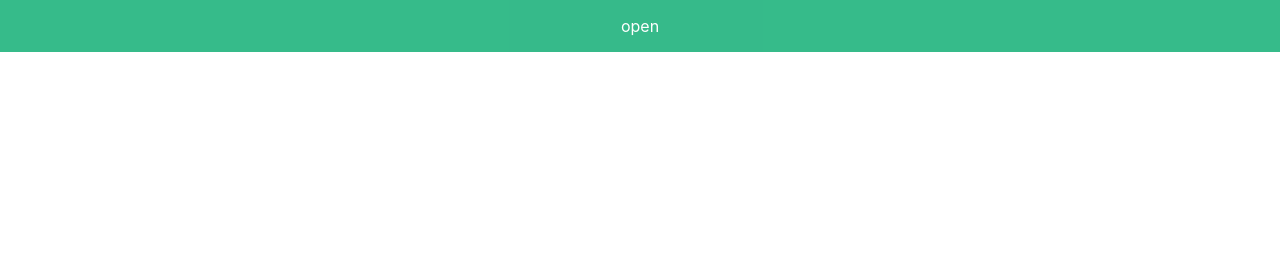
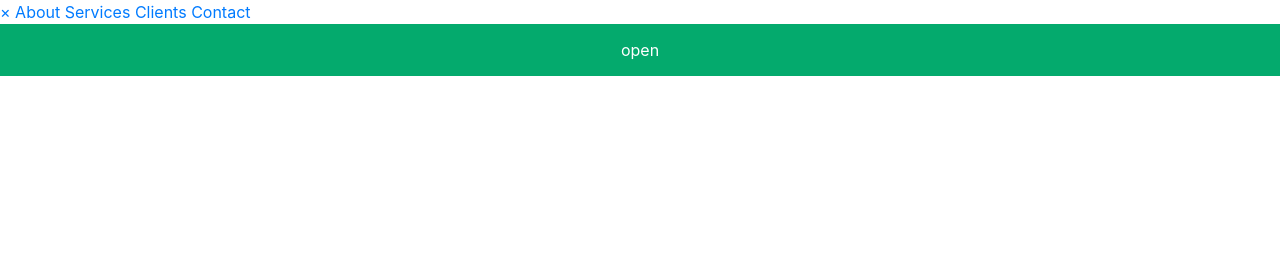
Before and after one commit to SmerlinFernandez/Biblioteca-Virtual, a plain HTML site: page Home.html in a window 1280 px wide. Drawn offline with nearby package versions, Linux system fonts and the light colour scheme.

Commit message:
Added pages

```diff
--- a/styles.css
+++ b/styles.css
@@ -39,54 +39,3 @@ button:hover {
 .container {
     padding: 16px;
 }
-
-/*------------------------------------------------------------------ */
- /* The side navigation menu */
- .sidenav {
-  height: 100%; /* 100% Full-height */
-  width: 0; /* 0 width - change this with JavaScript */
-  position: fixed; /* Stay in place */
-  z-index: 1; /* Stay on top */
-  top: 0;
-  left: 0;
-  background-color: #003473; /* Black*/
-  overflow-x: hidden; /* Disable horizontal scroll */
-  padding-top: 60px; /* Place content 60px from the top */
-  transition: 0.5s; /* 0.5 second transition effect to slide in the sidenav */
-}
-
-/* The navigation menu links */
-.sidenav a {
-  padding: 8px 8px 8px 32px;
-  text-decoration: none;
-  font-size: 25px;
-  color: #818181;
-  display: block;
-  transition: 0.3s;
-}
-
-/* When you mouse over the navigation links, change their color */
-.sidenav a:hover {
-  color: #f1f1f1;
-}
-
-/* Position and style the close button (top right corner) */
-.sidenav .closebtn {
-  position: absolute;
-  top: 0;
-  right: 25px;
-  font-size: 36px;
-  margin-left: 50px;
-}
-
-/* Style page content - use this if you want to push the page content to the right when you open the side navigation */
-#main {
-  transition: margin-left .5s;
-  padding: 20px;
-}
-
-/* On smaller screens, where height is less than 450px, change the style of the sidenav (less padding and a smaller font size) */
-@media screen and (max-height: 450px) {
-  .sidenav {padding-top: 15px;}
-  .sidenav a {font-size: 18px;}
-}
```
